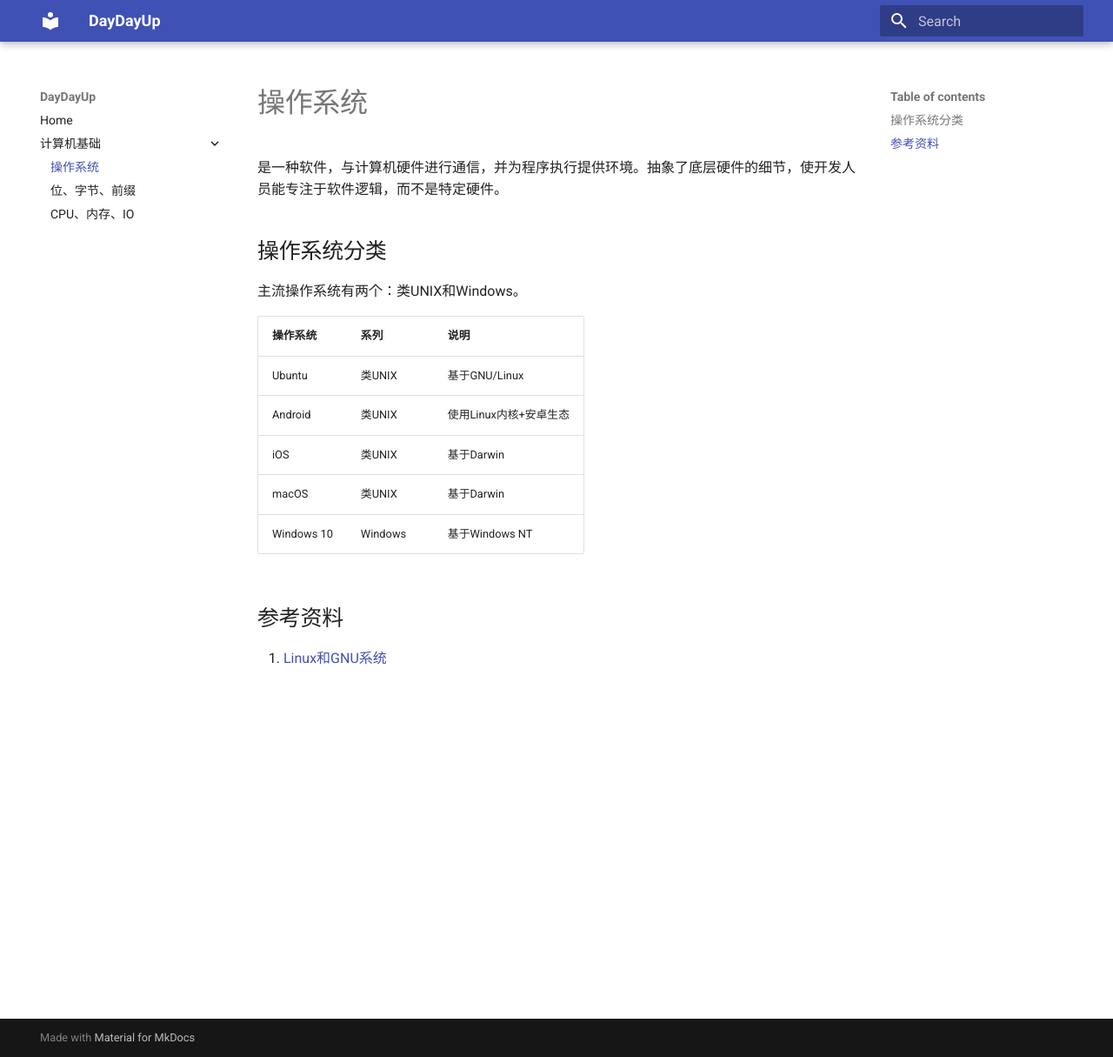
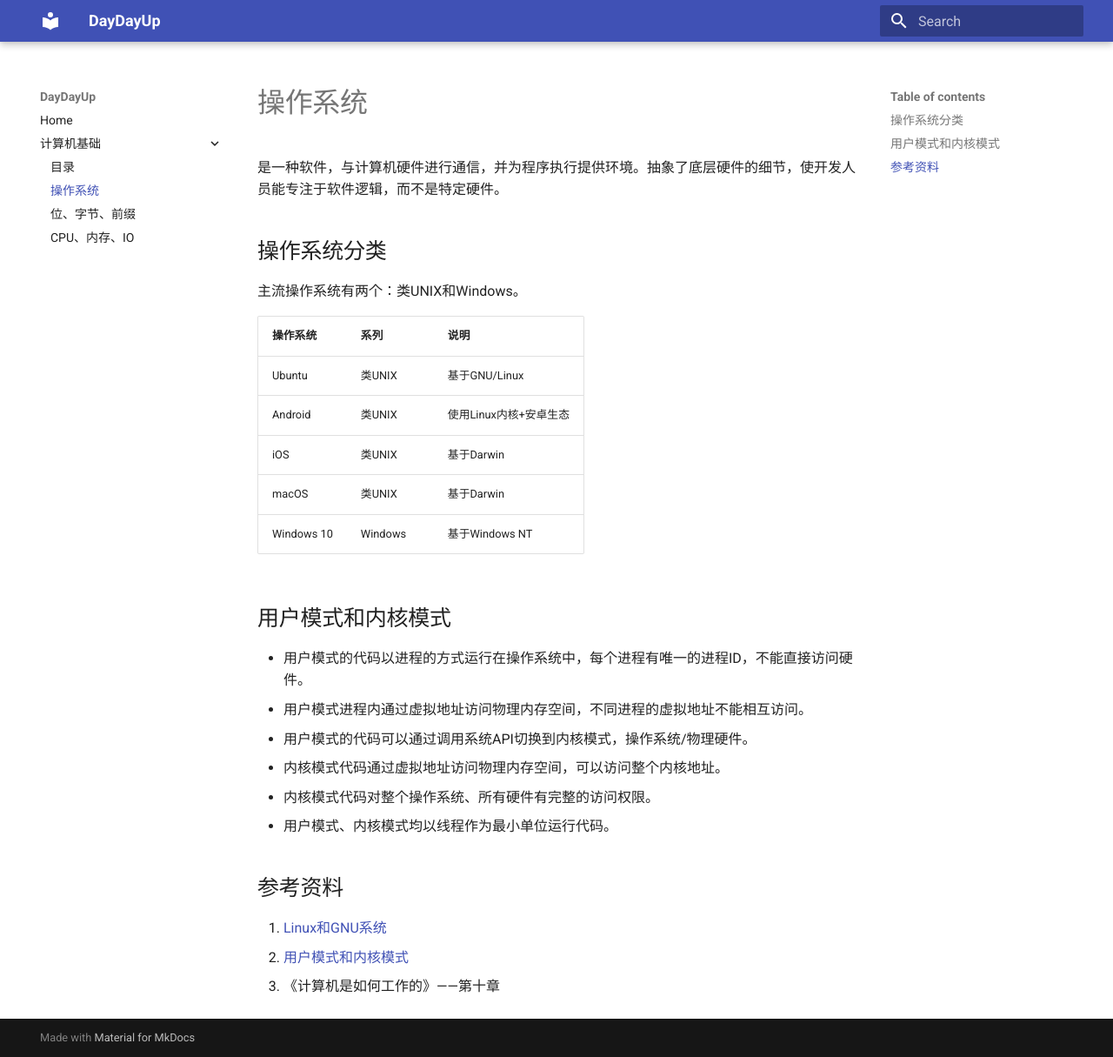
Before and after one commit to zmdyy0318/blog-repo, an MkDocs documentation site: the page built from docs/计算机基础/操作系统.md, in a window 1280 px wide and 1215 px high. Shown: the whole window at 87% size. Built offline with MkDocs 1.6.1 and Material for MkDocs 9.7.7, drawn with Linux system fonts in a browser that asks for light colours.

Commit message:
2026012101

```diff
--- a/docs/计算机基础/操作系统.md
+++ b/docs/计算机基础/操作系统.md
@@ -12,5 +12,15 @@
 |macOS|类UNIX|基于Darwin|
 |Windows 10|Windows|基于Windows NT|
 
+## 用户模式和内核模式
+* 用户模式的代码以进程的方式运行在操作系统中，每个进程有唯一的进程ID，不能直接访问硬件。
+* 用户模式进程内通过虚拟地址访问物理内存空间，不同进程的虚拟地址不能相互访问。
+* 用户模式的代码可以通过调用系统API切换到内核模式，操作系统/物理硬件。
+* 内核模式代码通过虚拟地址访问物理内存空间，可以访问整个内核地址。
+* 内核模式代码对整个操作系统、所有硬件有完整的访问权限。
+* 用户模式、内核模式均以线程作为最小单位运行代码。
+
 ## 参考资料
 1. [Linux和GNU系统](https://www.gnu.org/gnu/linux-and-gnu.html)
+2. [用户模式和内核模式](https://learn.microsoft.com/zh-cn/windows-hardware/drivers/gettingstarted/user-mode-and-kernel-mode)
+3. 《计算机是如何工作的》——第十章
```
Also changed, not shown: docs/计算机基础/index.md (added, +5 -0 lines).
